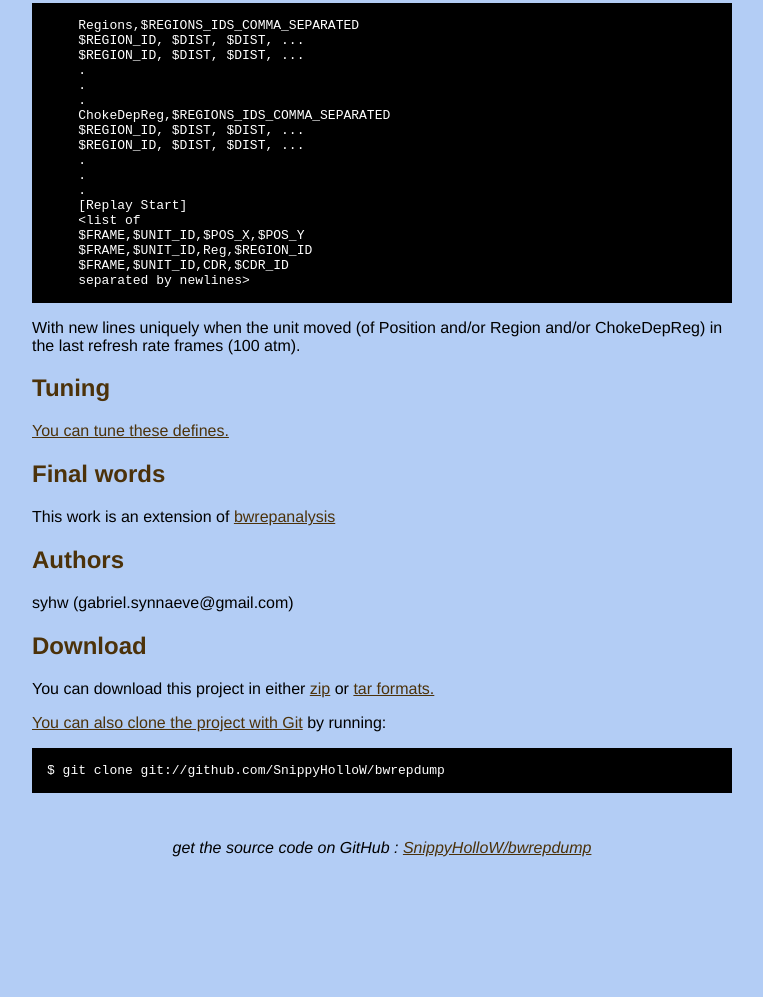
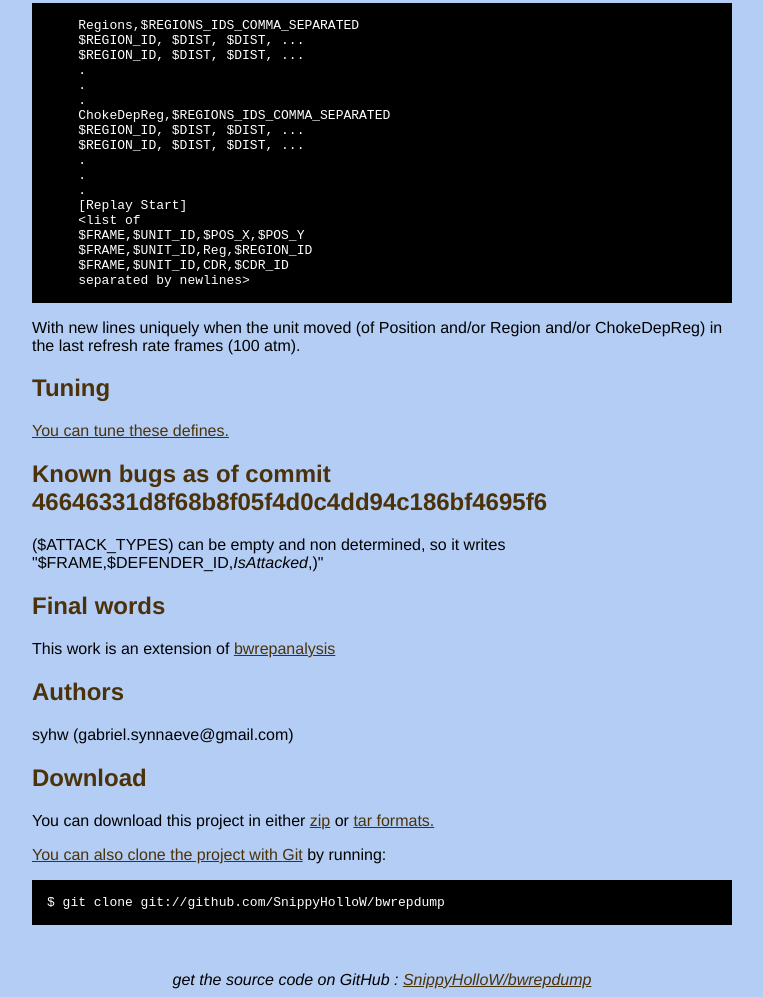
Before and after one commit to syhw/bwrepdump, a plain HTML site: page index.html in a window 1280 px wide. Shown: the part 1836-2833 px from the top of the page, without its empty margins (258-1021 px from the left). Before the commit the page ends 2701 px from the top, so only its background shows below. Drawn offline with Linux system fonts and the light colour scheme.

Commit message:
documenting known bug

```diff
--- a/index.html
+++ b/index.html
@@ -160,6 +160,10 @@
 
             <p><a href="https://github.com/SnippyHolloW/bwrepdump/blob/master/BWRepDump.cpp#L7-14">You can tune these defines.</a></p>
 
+            <h2>Known bugs as of commit 46646331d8f68b8f05f4d0c4dd94c186bf4695f6</h2>
+
+            <p> ($ATTACK_TYPES) can be empty and non determined, so it writes "$FRAME,$DEFENDER_ID,<em>IsAttacked</em>,)" </p>
+
             <h2>Final words</h2>
 
             <p>This work is an extension of <a href="http://code.google.com/p/bwrepanalysis/">bwrepanalysis</a></p>
```
